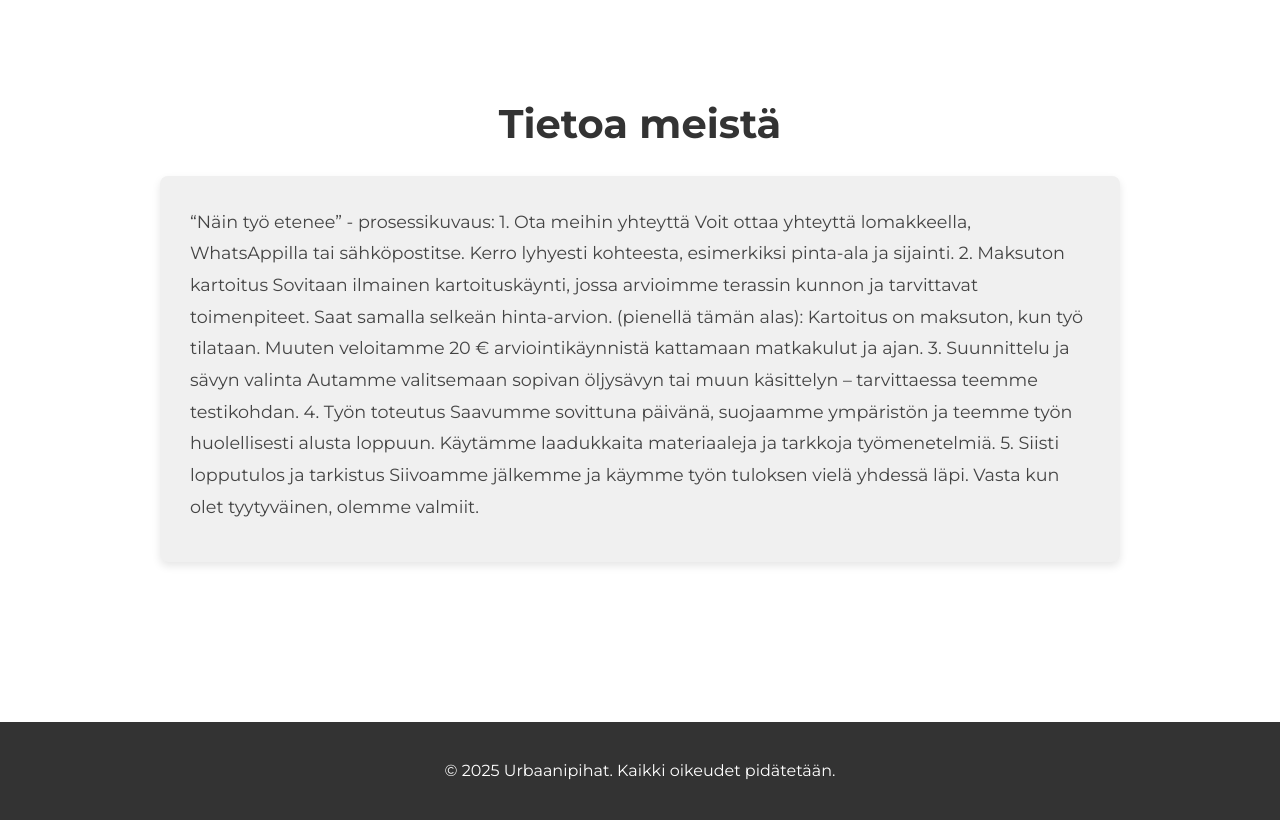
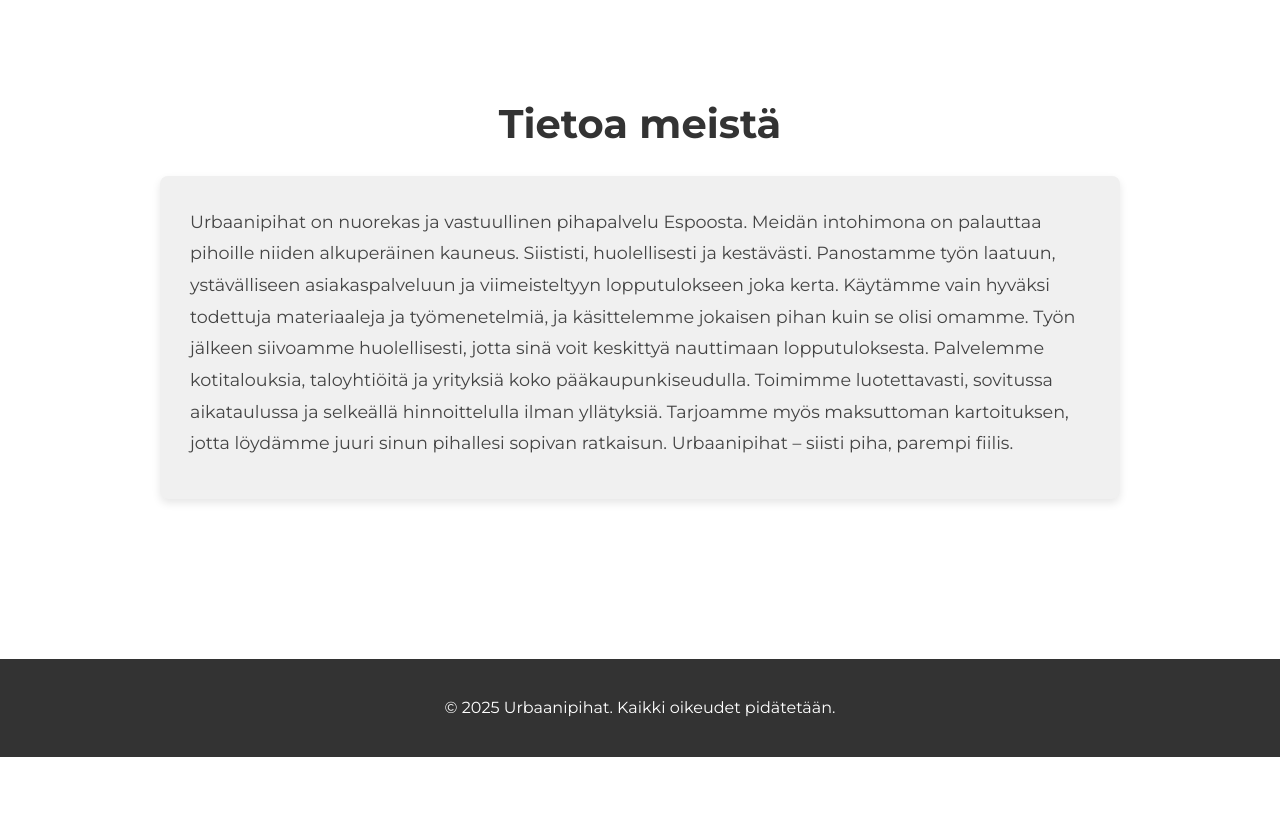
Before and after one commit to OttoSFelix/Terassivusto, a Flask app: page /info in a window 1280 px wide. Shown: the part 160-980 px from the top of the page. After the commit the page ends 917 px from the top, so only its background shows below. Run offline with Flask 3, Linux system fonts and the light colour scheme.

Commit message:
Update info.html

```diff
--- a/templates/info.html
+++ b/templates/info.html
@@ -15,18 +15,13 @@
         <h2>Tietoa meistä</h2>
 
         <div class="contact-info">
-            <p>“Näin työ etenee” - prosessikuvaus:
-                1. Ota meihin yhteyttä
-                Voit ottaa yhteyttä lomakkeella, WhatsAppilla tai sähköpostitse. Kerro lyhyesti kohteesta, esimerkiksi pinta-ala ja sijainti.
-                2. Maksuton kartoitus
-                Sovitaan ilmainen kartoituskäynti, jossa arvioimme terassin kunnon ja tarvittavat toimenpiteet. Saat samalla selkeän hinta-arvion.
-                (pienellä tämän alas): Kartoitus on maksuton, kun työ tilataan. Muuten veloitamme 20 € arviointikäynnistä kattamaan matkakulut ja ajan.
-                3. Suunnittelu ja sävyn valinta
-                Autamme valitsemaan sopivan öljysävyn tai muun käsittelyn – tarvittaessa teemme testikohdan.
-                4. Työn toteutus
-                Saavumme sovittuna päivänä, suojaamme ympäristön ja teemme työn huolellisesti alusta loppuun. Käytämme laadukkaita materiaaleja ja tarkkoja työmenetelmiä.
-                5. Siisti lopputulos ja tarkistus
-                Siivoamme jälkemme ja käymme työn tuloksen vielä yhdessä läpi. Vasta kun olet tyytyväinen, olemme valmiit.</p>
+            <p>Urbaanipihat on nuorekas ja vastuullinen pihapalvelu Espoosta.
+                Meidän intohimona on palauttaa pihoille niiden alkuperäinen kauneus. Siististi, huolellisesti ja kestävästi. Panostamme työn laatuun, ystävälliseen asiakaspalveluun ja viimeisteltyyn lopputulokseen joka kerta.
+                Käytämme vain hyväksi todettuja materiaaleja ja työmenetelmiä, ja käsittelemme jokaisen pihan kuin se olisi omamme. Työn jälkeen siivoamme huolellisesti, jotta sinä voit keskittyä nauttimaan lopputuloksesta.
+                Palvelemme kotitalouksia, taloyhtiöitä ja yrityksiä koko pääkaupunkiseudulla.
+                Toimimme luotettavasti, sovitussa aikataulussa ja selkeällä hinnoittelulla ilman yllätyksiä. Tarjoamme myös maksuttoman kartoituksen, jotta löydämme juuri sinun pihallesi sopivan ratkaisun.
+                Urbaanipihat – siisti piha, parempi fiilis.
+                </p>
         </div>
     </div>
 </section>
```
